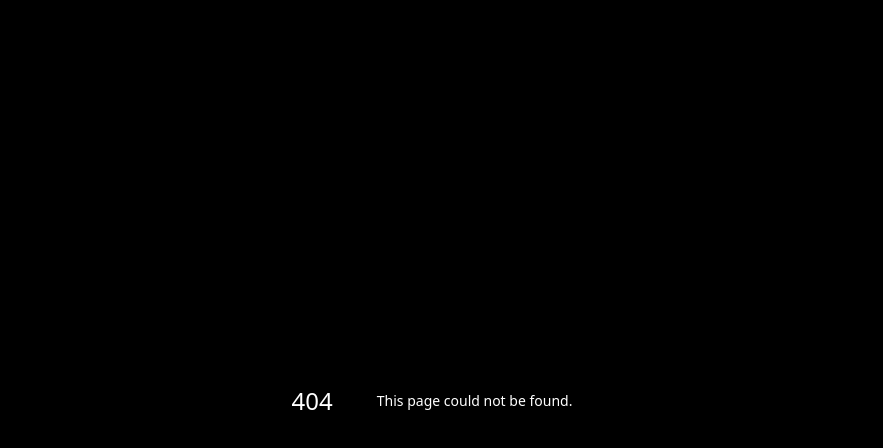
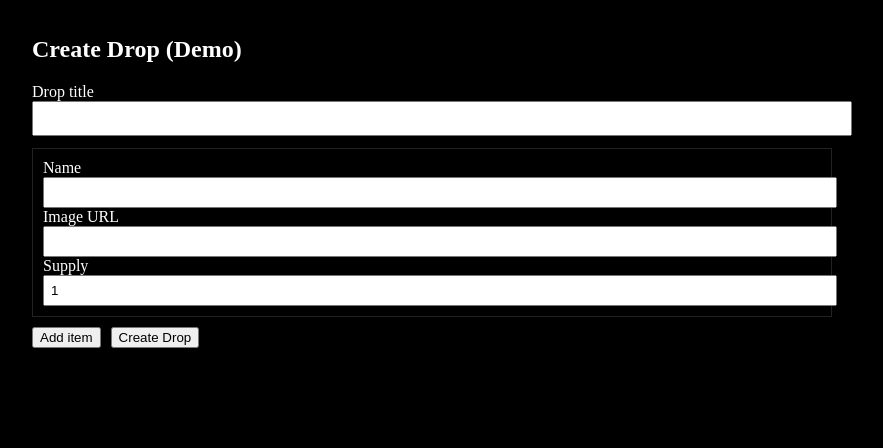
Before and after one commit to booai-miniapp/booai-base-marketplace, a Next.js app: page /drop in a window 1280 px wide. Before the commit this address had no page. Shown: the top 448 px of the page, without its empty margins (208-1091 px from the left). Built offline with nearby package versions, Linux system fonts and the light colour scheme.

Commit message:
Create page.tsx

```diff
--- /dev/null
+++ b/app/drop/page.tsx
@@ -0,0 +1,57 @@
+import React, { useState } from "react";
+
+export default function DropPage() {
+  const [title, setTitle] = useState("");
+  const [items, setItems] = useState([{ name: "", image: "", supply: 1 }]);
+  const [result, setResult] = useState<string | null>(null);
+
+  function updateItem(i: number, key: string, value: any) {
+    const copy = [...items];
+    (copy as any)[i][key] = value;
+    setItems(copy);
+  }
+  function addItem() {
+    setItems([...items, { name: "", image: "", supply: 1 }]);
+  }
+
+  async function createDrop(e: any) {
+    e.preventDefault();
+    const payload = { title, items };
+    // POST to serverless route that stores drop (for demo — in memory)
+    const res = await fetch("/api/drops", {
+      method: "POST",
+      headers: {"content-type":"application/json"},
+      body: JSON.stringify(payload)
+    });
+    const data = await res.json();
+    setResult(data.dropId ? `Created drop: ${data.dropId}` : "Error creating drop");
+  }
+
+  return (
+    <main style={{padding: 16, minHeight: "100vh", background: "#000", color: "#fff"}}>
+      <div style={{maxWidth: 800, margin: "0 auto"}}>
+        <h2>Create Drop (Demo)</h2>
+        <form onSubmit={createDrop}>
+          <label>Drop title</label>
+          <input value={title} onChange={e => setTitle(e.target.value)} style={{width: "100%", padding: 8, marginBottom: 12}} />
+
+          {items.map((it, i) => (
+            <div key={i} style={{border: "1px solid #222", padding: 10, marginBottom: 10}}>
+              <label>Name</label>
+              <input value={it.name} onChange={e => updateItem(i, "name", e.target.value)} style={{width: "100%", padding: 6}} />
+              <label>Image URL</label>
+              <input value={it.image} onChange={e => updateItem(i, "image", e.target.value)} style={{width: "100%", padding: 6}} />
+              <label>Supply</label>
+              <input type="number" value={it.supply} onChange={e => updateItem(i, "supply", Number(e.target.value))} style={{width: "100%", padding: 6}} />
+            </div>
+          ))}
+
+          <button type="button" onClick={addItem} style={{marginRight: 10}}>Add item</button>
+          <button type="submit">Create Drop</button>
+        </form>
+
+        {result && <div style={{marginTop: 12}}>{result}</div>}
+      </div>
+    </main>
+  );
+}
```
